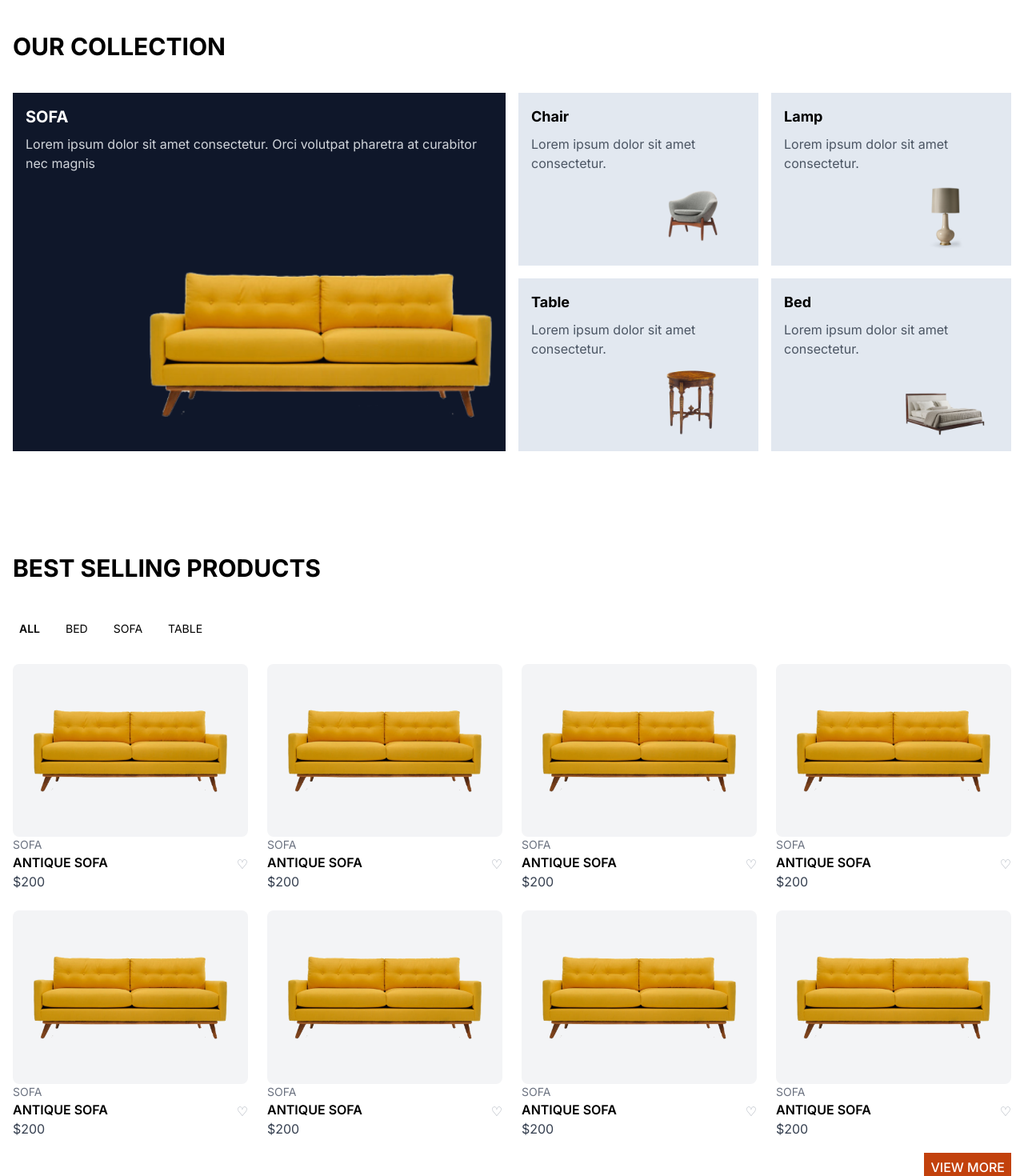
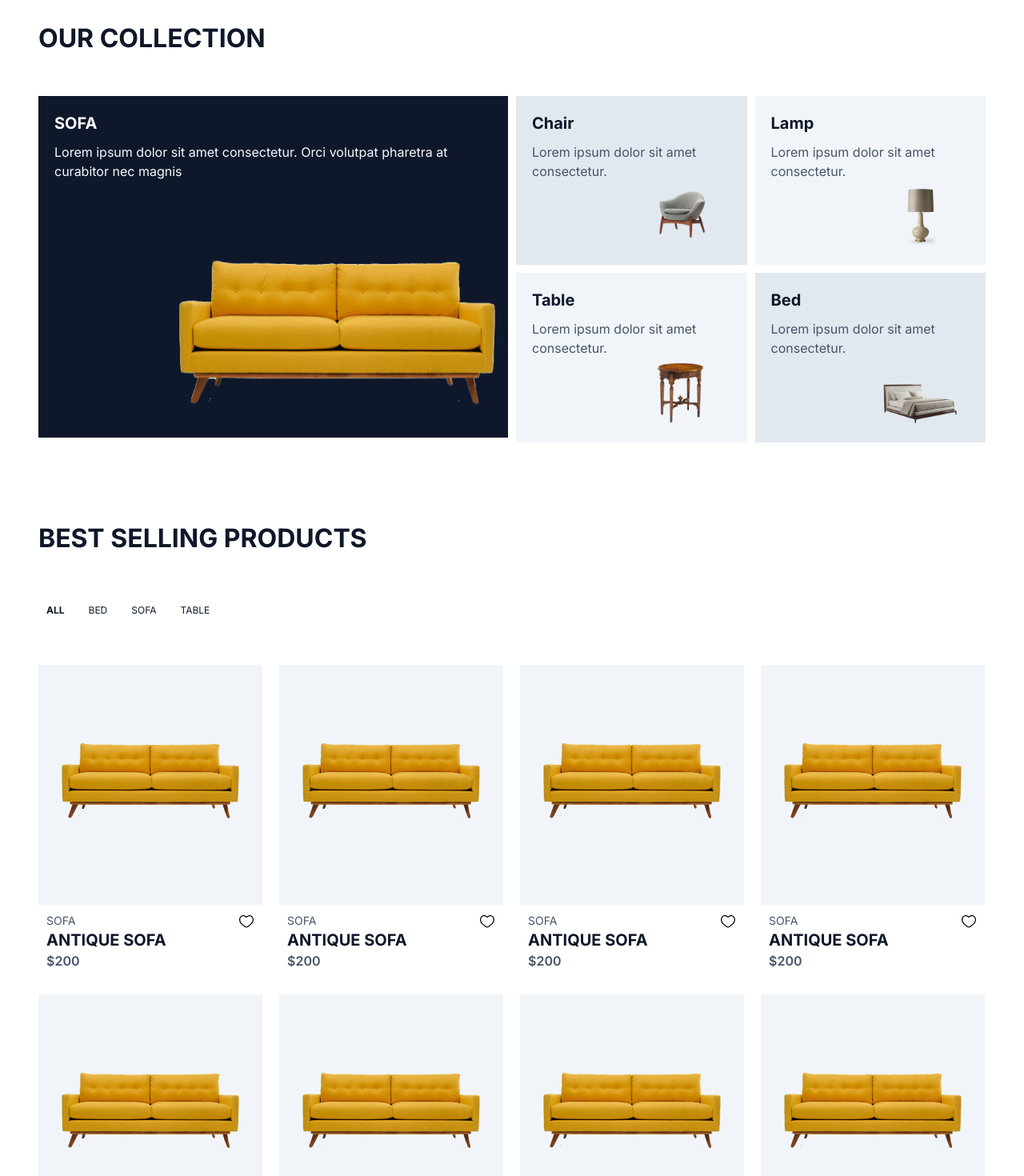
Before and after one commit to InfinityDevsHQ/e-commerce-next, a Next.js app: page / in a window 1280 px wide. Shown: the part 680-2150 px from the top of the page at 80% size. Built offline with nearby package versions, Linux system fonts and the light colour scheme.

Commit message:
fix: fixed bestselling and collection section

```diff
--- a/app/components/homepage/bestselling.tsx
+++ b/app/components/homepage/bestselling.tsx
@@ -1,6 +1,7 @@
 import Link from "next/link";
 import Heading from "./heading";
 import Image from "next/image";
+import HeartSvgBlack from "../svg/icons/heart-svg-black";
 
 export default function BestSelling() {
   const products = Array(8).fill({
@@ -11,15 +12,15 @@ export default function BestSelling() {
   });
 
   return (
-    <div className="max-w-7xl mx-auto bg-white px-4 py-12 md:py-16">
+    <div className="bg-white text-dark px-4 py-12 md:p-12">
       <Heading>Best Selling Products</Heading>
-      <div className="flex space-x-2 sm:space-x-4 mb-3 md:mb-6">
-        {["ALL", "BED", "SOFA", "TABLE"].map((filter, index) => (
+      <div className="flex gap-2.5 mb-4 md:mb-8 lg:mb-12">
+        {["ALL", "BED", "SOFA", "TABLE"].map((filter) => (
           <Link
             href="/"
-            key={index}
-            className={`p-2 hover:border-b-2 border-b-2  border-white hover:border-black text-sm hover:font-semibold ${
-              filter === "ALL" ? "font-semibold border-black" : ""
+            key={filter}
+            className={`p-2.5 hover:border-b-2 border-b-2  border-white hover:border-black text-xs hover:font-semibold ${
+              filter === "ALL" ? "font-bold border-black" : ""
             }`}
           >
             {filter}
@@ -27,44 +28,50 @@ export default function BestSelling() {
         ))}
       </div>
 
-      <div className="grid grid-cols-2 md:grid-cols-4 gap-6">
+      <div className="grid grid-cols-2 md:grid-cols-3 lg:grid-cols-4 justify-between gap-2 sm:gap-4 md:gap-5  mb-6 md:mb-12">
         {products.map((product, index) => (
-          <div key={index} className="flex flex-col">
-            <div className="group bg-gray-100 p-4 rounded-lg relative">
+          <div key={index} className="flex flex-col lg:w-[280px]">
+            <div className="group p-4 md:p-5 relative bg-primaryHalfWhite xl:h-[300px]">
               <Image
                 width={300}
                 height={300}
                 src={product.image}
                 alt={product.name}
-                className="w-full mb-4"
+                className="w-full md:pt-10"
               />
-              <div className="absolute inset-0 text-white flex items-end justify-center  opacity-0 group-hover:opacity-100 hover:cursor-pointer transition-opacity duration-300">
+              <div className="absolute inset-0 lg:bottom-5 text-white flex items-end justify-center  opacity-0 group-hover:opacity-100 hover:cursor-pointer transition-opacity duration-300">
                 <Link
                   href="/"
-                  className="bg-secondary py-1 sm:py-2 mb-2 px-6 sm:px-10 font-bold hover:bg-secondary/90"
+                  className="bg-secondary py-1 sm:py-2 mb-2 px-6 sm:px-10 lg:text-lg font-bold hover:bg-secondary/90"
                 >
                   ADD TO CART
                 </Link>
               </div>
             </div>
-            <div className="flex justify-between items-center">
+            <div className="flex justify-between p-2.5 gap-2.5">
               <div>
-                <p className="text-gray-500 text-sm">{product.category}</p>
-                <h3 className="font-semibold">{product.name}</h3>
-                <p className="text-gray-700">${product.price}</p>
+                <p className="text-darkLight text-xs md:text-sm">
+                  {product.category}
+                </p>
+                <h3 className="font-bold md:text-xl text-dark">
+                  {product.name}
+                </h3>
+                <p className="text-darkLight font-semibold text-sm md:text-base">
+                  ${product.price}
+                </p>
               </div>
-              <Link href="/" className="text-gray-400">
-                ♡
+              <Link href="/" className="text-dark text-sm">
+                <HeartSvgBlack />
               </Link>
             </div>
           </div>
         ))}
       </div>
 
-      <div className="text-end mt-6">
+      <div className="text-end">
         <Link
           href="/"
-          className="bg-secondary mb-2 p-1.5 sm:p-2 text-white font-medium hover:bg-secondary/90"
+          className="bg-secondary mb-2 p-1.5 md:p-2.5 text-white font-bold text-xs hover:bg-secondary/90"
         >
           VIEW MORE
         </Link>
--- a/app/components/homepage/collection.tsx
+++ b/app/components/homepage/collection.tsx
@@ -26,36 +26,43 @@ const CollectionItems = [
 
 export default function Collection() {
   return (
-    <div className="max-w-7xl mx-auto bg-white px-4 py-12 md:py-16">
+    <div className="bg-white px-4 py-12 md:p-12">
       <Heading>OUR COLLECTION</Heading>
-      <div className="grid grid-cols-2 md:grid-cols-4 gap-2 sm:gap-4">
-        <div className="col-span-2 row-span-2  p-4 bg-[#0F172A] relative h-80 md:h-auto">
-          <h3 className="text-xl font-bold text-white mb-2">SOFA</h3>
-          <p className="text-gray-300 mb-4">
+      <div className="grid grid-cols-2 lg:grid-cols-4 gap-2 md:gap-2.5">
+        <div className="col-span-2 row-span-2 p-3 md:p-5 bg-dark relative h-80 sm:h-96 lg:h-[427px]">
+          <h3 className="text-xl font-bold text-primaryLight pb-2.5">SOFA</h3>
+          <p className="text-primaryLight">
             Lorem ipsum dolor sit amet consectetur. Orci volutpat pharetra at
             curabitor nec magnis
           </p>
           <Image
-            width={450}
-            height={300}
+            width={427}
+            height={293}
             src="/collection-sofa.png"
             alt="Yellow Sofa"
-            className="w-3/4 absolute bottom-0 right-0"
+            className="absolute bottom-0 right-0 lg:w-[427px] lg:h-[293px]"
           />
         </div>
         {CollectionItems.map((item) => (
-          <div key={item.id} className="bg-primary p-2 sm:p-4">
-            <h3 className="text-lg font-bold mb-2">{item.title}</h3>
-            <p className="text-gray-600 mb-2">
+          <div
+            key={item.id}
+            className={`p-3 md:p-5 ${
+              item.id === 2 || item.id === 3
+                ? "bg-primaryHalfWhite"
+                : "bg-primary "
+            }`}
+          >
+            <h3 className="text-xl font-bold pb-2.5 text-dark">{item.title}</h3>
+            <p className="text-darkLight">
               Lorem ipsum dolor sit amet consectetur.
             </p>
             <div className="flex justify-end items-end">
               <Image
-                width={150}
-                height={100}
                 src={item.image}
                 alt={item.title}
                 className="lg:w-1/2"
+                width={165}
+                height={113}
               />
             </div>
           </div>
--- a/app/components/homepage/heading.tsx
+++ b/app/components/homepage/heading.tsx
@@ -2,7 +2,7 @@ import PropTypes from "prop-types";
 
 export default function Heading({ children }: { children: React.ReactNode }) {
   return (
-    <h2 className="text-3xl mb-8 md:mb-10 uppercase font-bold text-start">
+    <h2 className="text-[32px] pb-8 md:pb-12 uppercase font-bold text-start text-dark">
       {children}
     </h2>
   );
--- /dev/null
+++ b/app/components/svg/icons/heart-svg-black.tsx
@@ -0,0 +1,18 @@
+export default function HeartSvgBlack() {
+  return (
+    <svg
+      xmlns="http://www.w3.org/2000/svg"
+      width="20"
+      height="21"
+      viewBox="0 0 20 21"
+      fill="none"
+    >
+      <path
+        fillRule="evenodd"
+        clipRule="evenodd"
+        d="M4.66195 4.52624C3.27302 5.16085 2.25581 6.67118 2.25581 8.47201C2.25581 10.3114 3.0093 11.7296 4.08763 12.9452C4.97758 13.9465 6.05423 14.777 7.10409 15.5858C7.35358 15.7783 7.6014 15.9701 7.84502 16.1618C8.2854 16.5092 8.67805 16.8131 9.0573 17.035C9.43572 17.256 9.74047 17.3573 10 17.3573C10.2595 17.3573 10.5643 17.2568 10.9427 17.035C11.322 16.8131 11.7146 16.5092 12.155 16.1618C12.3978 15.9692 12.6464 15.7783 12.8959 15.5866C13.9458 14.7762 15.0224 13.9465 15.9124 12.9452C16.9915 11.7296 17.7442 10.3114 17.7442 8.47201C17.7442 6.67201 16.727 5.16085 15.338 4.52624C13.9885 3.90922 12.1751 4.07248 10.4521 5.86327C10.3935 5.92404 10.3233 5.97238 10.2456 6.00539C10.1679 6.03841 10.0844 6.05542 10 6.05542C9.9156 6.05542 9.83206 6.03841 9.75438 6.00539C9.6767 5.97238 9.60648 5.92404 9.54791 5.86327C7.82493 4.07248 6.01153 3.90922 4.66195 4.52624ZM10 4.55638C8.06437 2.82336 5.89684 2.58057 4.13953 3.38345C2.28595 4.23322 1 6.20234 1 8.47285C1 10.704 1.9293 12.4069 3.14912 13.7799C4.1253 14.8792 5.32 15.7993 6.37572 16.6114C6.61516 16.7955 6.84707 16.9747 7.06726 17.1488C7.49674 17.4871 7.95721 17.8471 8.42353 18.12C8.88986 18.3921 9.42233 18.614 10 18.614C10.5777 18.614 11.1101 18.3921 11.5765 18.12C12.0436 17.8471 12.5033 17.4871 12.9327 17.1488C13.1621 16.9682 13.3926 16.789 13.6243 16.6114C14.6792 15.7993 15.8747 14.8783 16.8509 13.7799C18.0707 12.4069 19 10.704 19 8.47285C19 6.20234 17.7149 4.23322 15.8605 3.38513C14.1032 2.58141 11.9356 2.8242 10 4.55638Z"
+        fill="black"
+      />
+    </svg>
+  );
+}
```
